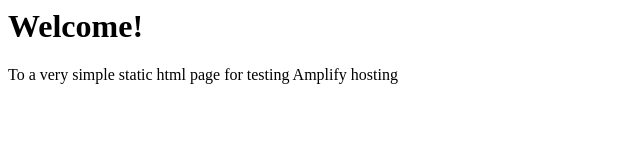
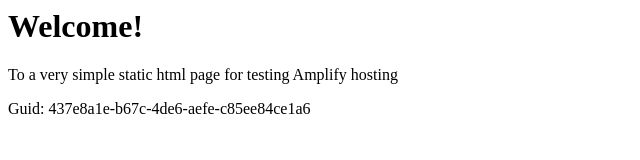
Before and after one commit to aws-aemilia-mxp/Github-PR-Commit-Integration-Test-DoNotTouch-v0-preprod-eu-south-1, a website: page src/index.html in a window 1280 px wide. Shown: the whole page, without its empty margins (0-640 px from the left). Drawn offline with Linux system fonts and the light colour scheme.

Commit message:
commit from integ tests

```diff
--- a/src/index.html
+++ b/src/index.html
@@ -1,3 +1,5 @@
+
+
 <html lang="en">
 
 <head>
@@ -10,6 +12,6 @@
 <body>
     <h1>Welcome!</h1>
     <p>To a very simple static html page for testing Amplify hosting</p>
-</body>
+    <p>Guid: 437e8a1e-b67c-4de6-aefe-c85ee84ce1a6</p></body>
 
 </html>
```
